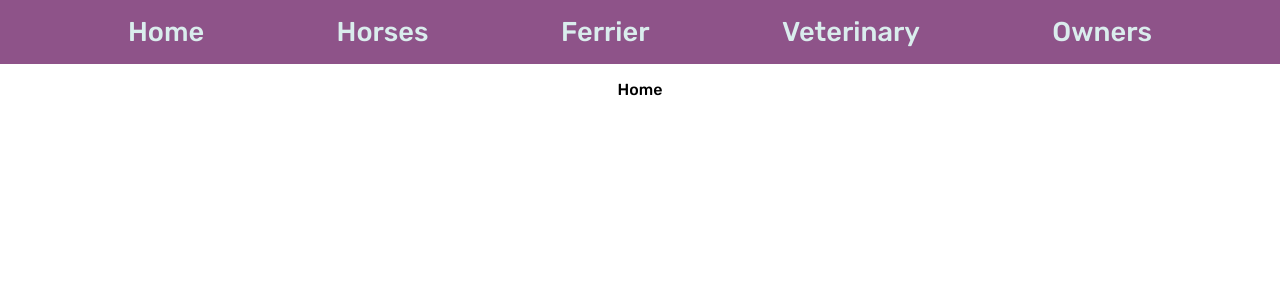
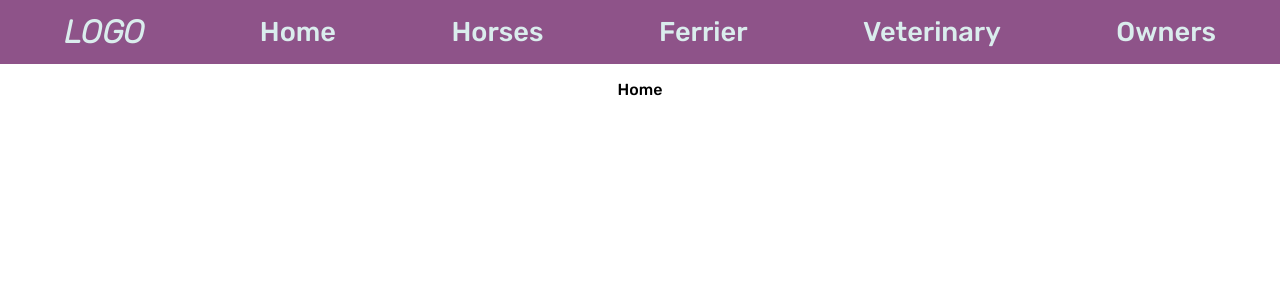
Before and after one commit to Fieldelm/stableity, a React (Vite) app in the folder frontend/vite-project/: page / in a window 1280 px wide. Shown: the top 300 px of the page. Built offline with nearby package versions, Linux system fonts and the light colour scheme.

Commit message:
create navbar for pc screen

```diff
--- a/frontend/vite-project/src/Components/Navbar.tsx
+++ b/frontend/vite-project/src/Components/Navbar.tsx
@@ -1,5 +1,5 @@
 import React from 'react';
-import { NavLink } from 'react-router-dom';
+import { NavLink, Link } from 'react-router-dom';
 
 
 
@@ -19,9 +19,11 @@ const Navbar = (props: NavbarProps) => {
   return (
     <nav className='navbar'>
       <ul className='navbar__list'>
+        <Link className='navbar__list__logo' to='/'>LOGO</Link>
               {props.pages.map((page: Page, index: number) => (
             <li className='navbar__list__item'>
-            <NavLink key={index} to={page.route}>{page.name}</NavLink>
+            <NavLink className='navbar__list__item__link' key={index} to={page.route}>{page.name}
+            </NavLink>
             </li>
           ))}
 
--- a/frontend/vite-project/src/style/App.scss
+++ b/frontend/vite-project/src/style/App.scss
@@ -66,6 +66,7 @@
   top: 0;
   width: 100%;
 
+
   &__list {
     // float: left;
     display: flex;
@@ -73,7 +74,21 @@
     align-items: center;
     list-style: none;
     height: 100%;
-    padding: 0 4rem;
+    padding: 1 4rem;
+
+    &__logo {
+      text-decoration: none;
+      font-style: italic;
+      color: $glacier;
+      font-weight: bold;
+      font-size: 2rem;
+
+      &:hover {
+        background-color: $mallowHover;
+      }
+
+
+    }
 
     &__item {
       display: flex;
@@ -83,13 +98,16 @@
       height: 100%;
 
 
-      a {
+      &__link {
         color: $glacier;
         text-decoration: none;
 
-        &:hover{
+        &:hover {
           background-color: $mallowHover;
-      }
+        }
+        & active {
+          color: $mallowHover;
+        }
       }
 
     }
```
